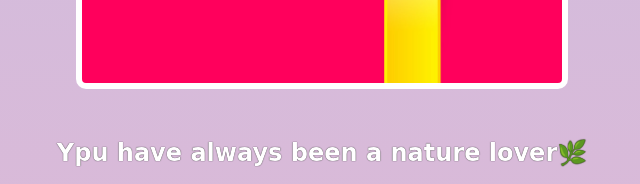
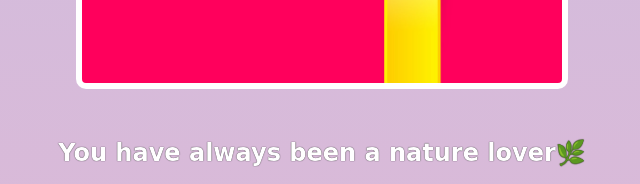
Before and after one commit to codedbyroy/Birthday, a plain HTML site: page index.html in a window 1280 px wide. Shown: the part 2720-2904 px from the top of the page, 318-958 px from the left. Drawn offline with Linux system fonts and the light colour scheme; a web font is replaced by a local one.

Commit message:
Update index.html

```diff
--- a/index.html
+++ b/index.html
@@ -35,7 +35,7 @@
         </div>
 
          <div class="gift-section">
-            <h2 class="gift-title">Ypu have always been a nature lover🌿 </h2>
+            <h2 class="gift-title">You have always been a nature lover🌿 </h2>
             <div class="gift-img" id="gift-img-nature"></div>
         </div>
 
```
